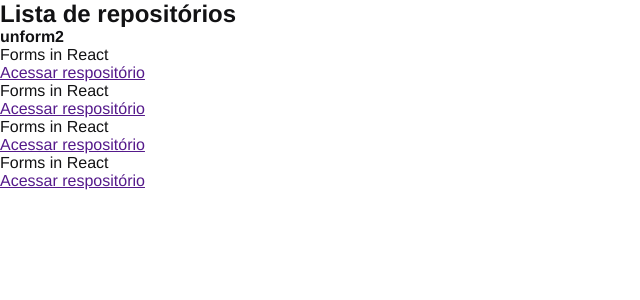
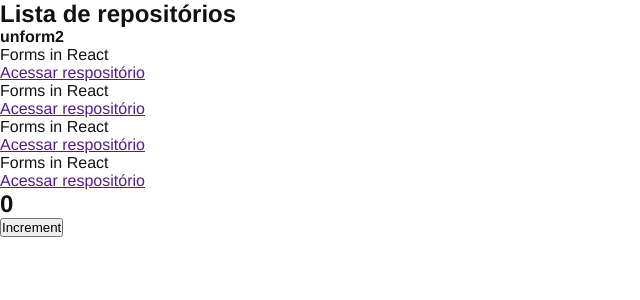
Before and after one commit to adormundo/reactjs-traning, a React app: page / in a window 1280 px wide. Shown: the top 300 px of the page, without its empty margins (0-640 px from the left). Built offline with nearby package versions, Linux system fonts and the light colour scheme.

Commit message:
useState example

```diff
--- a/src/App.jsx
+++ b/src/App.jsx
@@ -1,6 +1,12 @@
+import { Counter } from './components/Counter';
 import { RepositoryList } from './components/RepositoryList';
 import './styles/global.scss';
 
 export function App() {
-  return <RepositoryList />;
+  return (
+    <>
+      <RepositoryList />
+      <Counter />
+    </>
+  );
 }
--- /dev/null
+++ b/src/components/Counter.jsx
@@ -0,0 +1,18 @@
+import { useState } from 'react';
+
+export function Counter() {
+  const [counter, setCounter] = useState(0);
+
+  function increment() {
+    setCounter(counter + 1);
+  }
+
+  return (
+    <div>
+      <h2>{counter}</h2>
+      <button type="button" onClick={increment}>
+        Increment
+      </button>
+    </div>
+  );
+}
```
